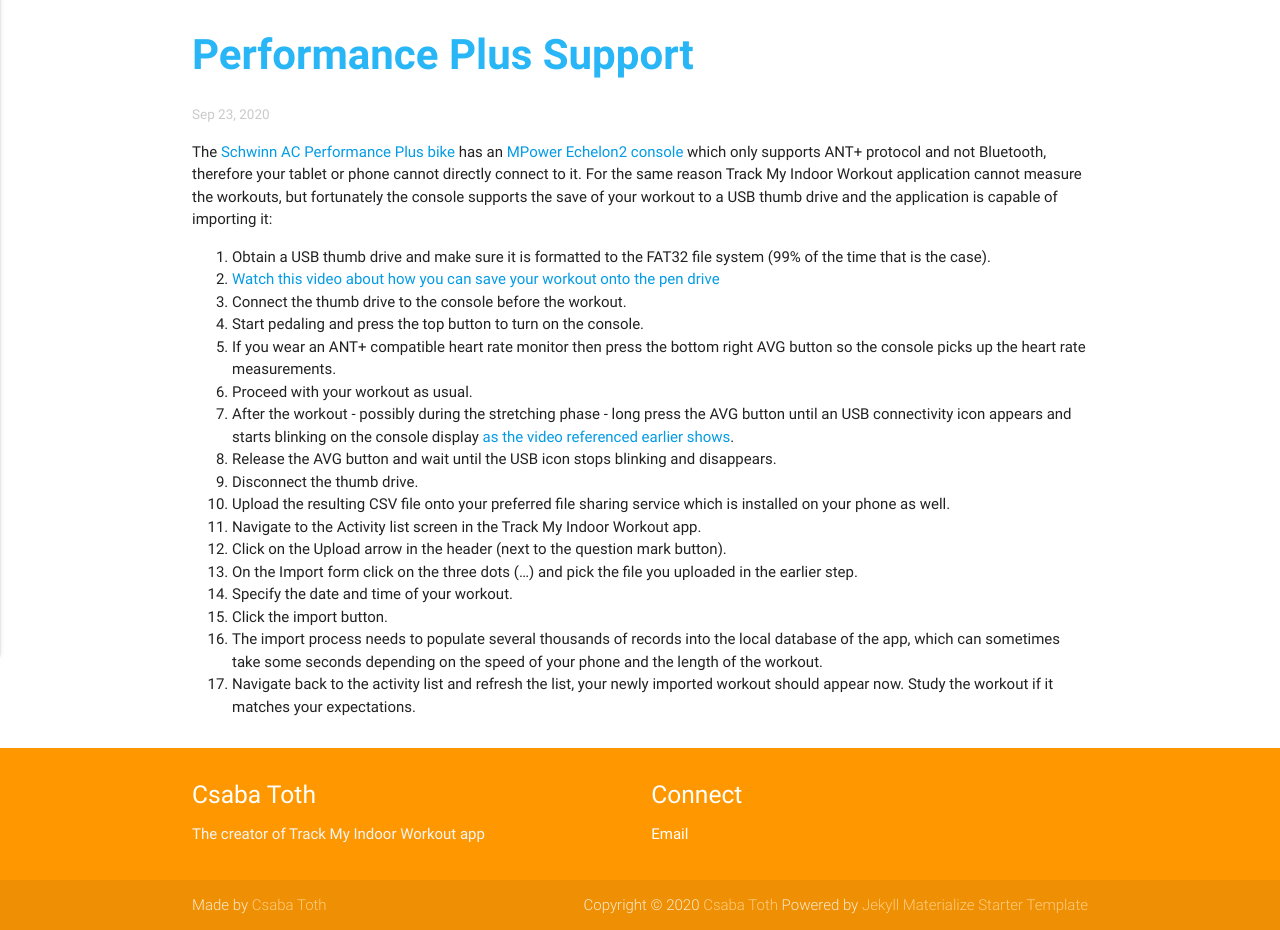
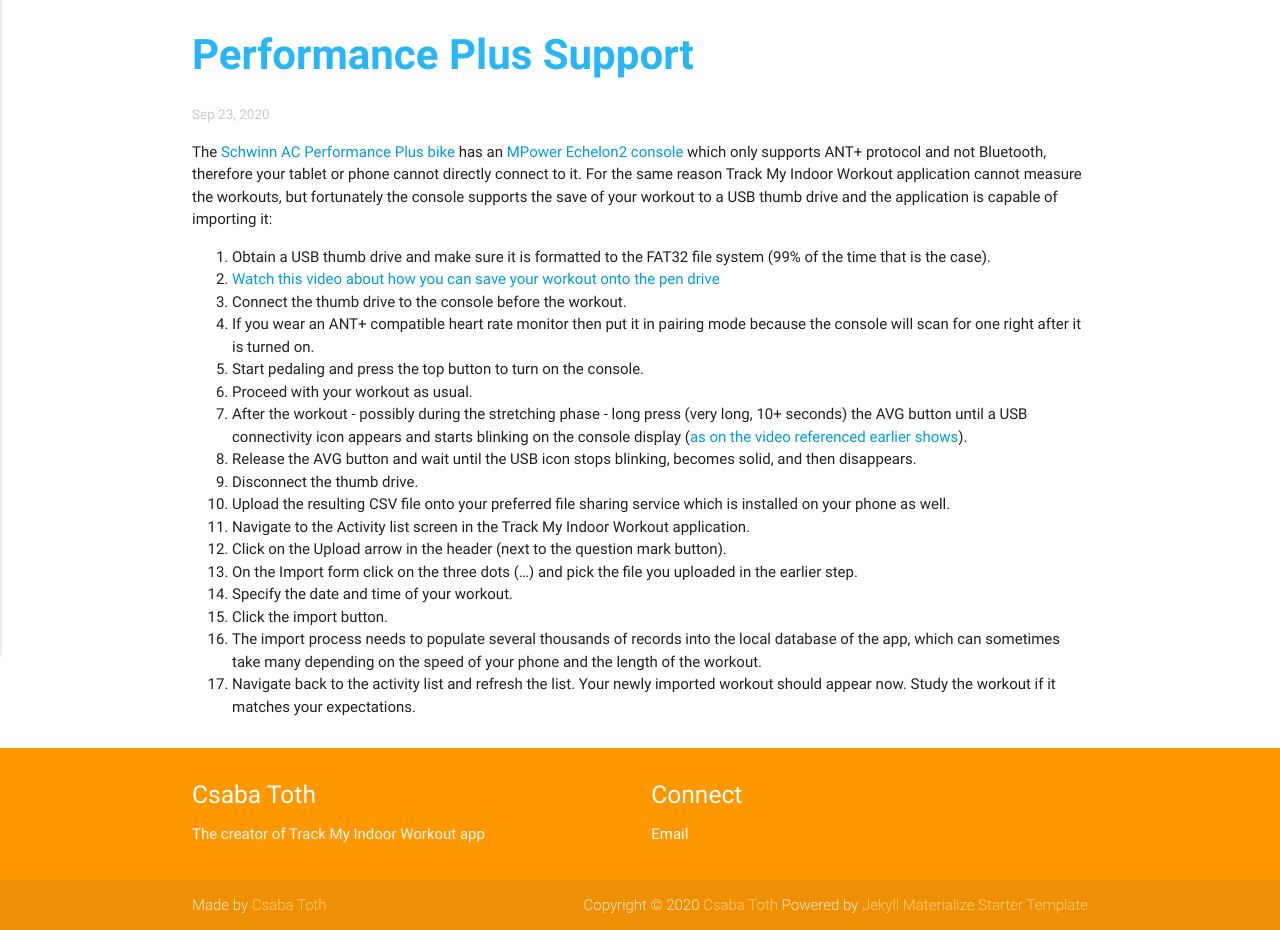
Before and after one commit to TrackMyIndoorWorkout/TrackMyIndoorWorkout.github.io, a Jekyll site: the page built from _posts/2020-09-23-schwinn-ac-performance-plus-support.md, in a window 1280 px wide. Shown: the part 305-1235 px from the top of the page. Built offline with Jekyll 4.4.1, drawn with Linux system fonts in a browser that asks for light colours; grey boxes are pictures that could not be loaded.

Commit message:
Modify AC Perf+ support instructions: start the HR monitor before console turn on + grammar + additions

```diff
--- a/_posts/2020-09-23-schwinn-ac-performance-plus-support.md
+++ b/_posts/2020-09-23-schwinn-ac-performance-plus-support.md
@@ -8,17 +8,17 @@ The [Schwinn AC Performance Plus bike](https://www.amazon.com/AC-Performance-Plu
 0. Obtain a USB thumb drive and make sure it is formatted to the FAT32 file system (99% of the time that is the case).
 1. [Watch this video about how you can save your workout onto the pen drive](https://www.youtube.com/watch?v=ENkHdcV_E70)
 1. Connect the thumb drive to the console before the workout.
+1. If you wear an ANT+ compatible heart rate monitor then put it in pairing mode because the console will scan for one right after it is turned on.
 1. Start pedaling and press the top button to turn on the console.
-1. If you wear an ANT+ compatible heart rate monitor then press the bottom right AVG button so the console picks up the heart rate measurements.
 1. Proceed with your workout as usual.
-1. After the workout - possibly during the stretching phase - long press the AVG button until an USB connectivity icon appears and starts blinking on the console display [as the video referenced earlier shows](https://www.youtube.com/watch?v=ENkHdcV_E70).
-1. Release the AVG button and wait until the USB icon stops blinking and disappears.
+1. After the workout - possibly during the stretching phase - long press (very long, 10+ seconds) the AVG button until a USB connectivity icon appears and starts blinking on the console display ([as on the video referenced earlier shows](https://www.youtube.com/watch?v=ENkHdcV_E70)).
+1. Release the AVG button and wait until the USB icon stops blinking, becomes solid, and then disappears.
 1. Disconnect the thumb drive.
 1. Upload the resulting CSV file onto your preferred file sharing service which is installed on your phone as well.
-1. Navigate to the Activity list screen in the Track My Indoor Workout app.
+1. Navigate to the Activity list screen in the Track My Indoor Workout application.
 1. Click on the Upload arrow in the header (next to the question mark button).
 1. On the Import form click on the three dots (...) and pick the file you uploaded in the earlier step.
 1. Specify the date and time of your workout.
 1. Click the import button.
-1. The import process needs to populate several thousands of records into the local database of the app, which can sometimes take some seconds depending on the speed of your phone and the length of the workout.
-1. Navigate back to the activity list and refresh the list, your newly imported workout should appear now. Study the workout if it matches your expectations.
+1. The import process needs to populate several thousands of records into the local database of the app, which can sometimes take many depending on the speed of your phone and the length of the workout.
+1. Navigate back to the activity list and refresh the list. Your newly imported workout should appear now. Study the workout if it matches your expectations.
```
